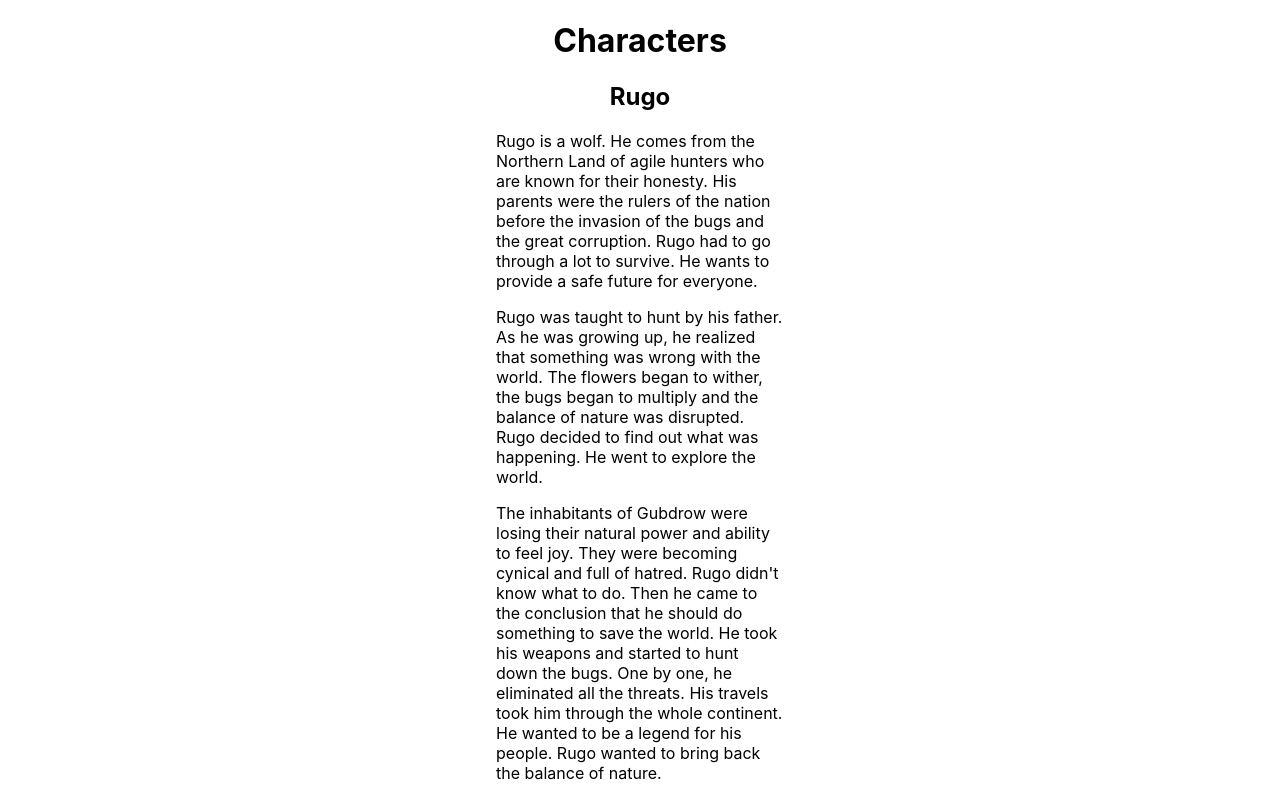
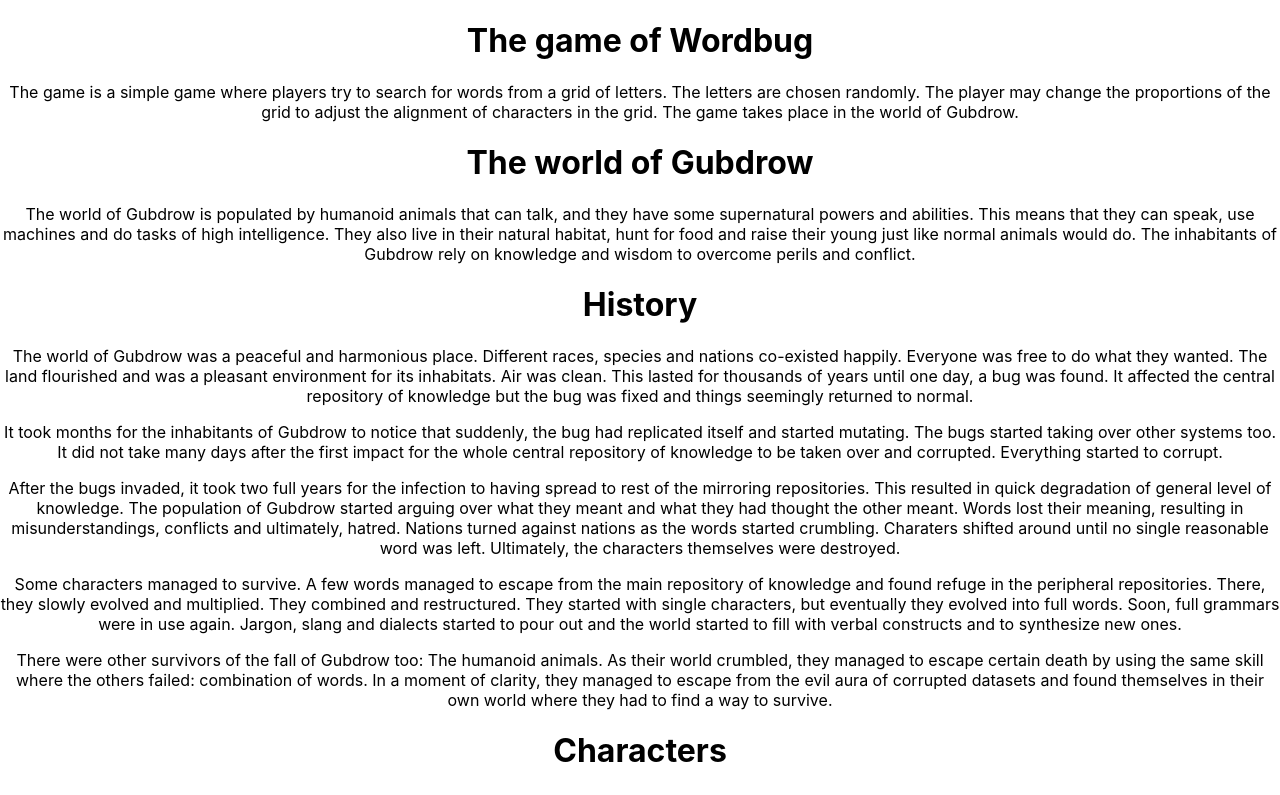
Before and after one commit to jraut/wordbug.io, a React (Create React App) app in the folder dev/: page / in a window 1280 px wide. Shown: the top 795 px of the page. Built offline with nearby package versions, Linux system fonts and the light colour scheme.

Commit message:
feat: add game world description

```diff
--- a/dev/src/App.tsx
+++ b/dev/src/App.tsx
@@ -2,10 +2,17 @@ import React from 'react';
 import logo from './logo.svg';
 import './App.css';
 import { Characters } from './components/Characters';
+import { GAME_DESCRIPTION, HISTORY, WORLD_DESCRIPTION } from './fixtures/game';
 
 function App() {
   return (
     <div className="App">
+      <h1>The game of Wordbug</h1>
+      <p>{GAME_DESCRIPTION}</p>
+      <h1>The world of Gubdrow</h1>
+      <p>{WORLD_DESCRIPTION}</p>
+      <h1>History</h1>
+      <p>{HISTORY.map(s => <p>{s}</p>)}</p>
       <Characters />
     </div>
   );
--- /dev/null
+++ b/dev/src/fixtures/game.ts
@@ -0,0 +1,18 @@
+export const GAME_DESCRIPTION = `The game is a simple game where players try to search for words from a grid of letters. The letters are chosen randomly. The player may change the proportions of the grid to adjust the alignment of characters in the grid. The game takes place in the world of Gubdrow.`
+
+export const WORLD_DESCRIPTION = `The world of Gubdrow is populated by humanoid animals that can talk, and they have some supernatural powers and abilities. This means that they can speak, use machines and do tasks of high intelligence. They also live in their natural habitat, hunt for food and raise their young just like normal animals would do. The inhabitants of Gubdrow rely on knowledge and wisdom to overcome perils and conflict.`
+
+export const NATIONS = [
+    `The rural nation A is known for their honesty and their agile hunters.`,
+    `The nation of B is known for their knowledge of the worlds of the beyond.`,
+    `The nation of C is sociable and holds trade in the highest value.`,
+]
+
+
+export const HISTORY = [
+    `The world of Gubdrow was a peaceful and harmonious place. Different races, species and nations co-existed happily. Everyone was free to do what they wanted. The land flourished and was a pleasant environment for its inhabitats. Air was clean. This lasted for thousands of years until one day, a bug was found. It affected the central repository of knowledge but the bug was fixed and things seemingly returned to normal.`,
+    `It took months for the inhabitants of Gubdrow to notice that suddenly, the bug had replicated itself and started mutating. The bugs started taking over other systems too. It did not take many days after the first impact for the whole central repository of knowledge to be taken over and corrupted. Everything started to corrupt.`,
+    `After the bugs invaded, it took two full years for the infection to having spread to rest of the mirroring repositories. This resulted in quick degradation of general level of knowledge. The population of Gubdrow started arguing over what they meant and what they had thought the other meant. Words lost their meaning, resulting in misunderstandings, conflicts and ultimately, hatred. Nations turned against nations as the words started crumbling. Charaters shifted around until no single reasonable word was left. Ultimately, the characters themselves were destroyed.`,
+    `Some characters managed to survive. A few words managed to escape from the main repository of knowledge and found refuge in the peripheral repositories. There, they slowly evolved and multiplied. They combined and restructured. They started with single characters, but eventually they evolved into full words. Soon, full grammars were in use again. Jargon, slang and dialects started to pour out and the world started to fill with verbal constructs and to synthesize new ones.`,
+    `There were other survivors of the fall of Gubdrow too: The humanoid animals. As their world crumbled, they managed to escape certain death by using the same skill where the others failed: combination of words. In a moment of clarity, they managed to escape from the evil aura of corrupted datasets and found themselves in their own world where they had to find a way to survive.`,
+]
```
